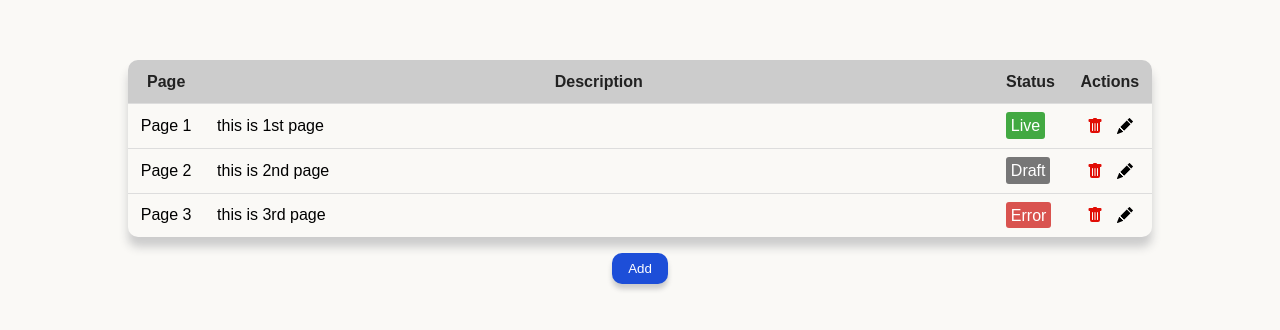
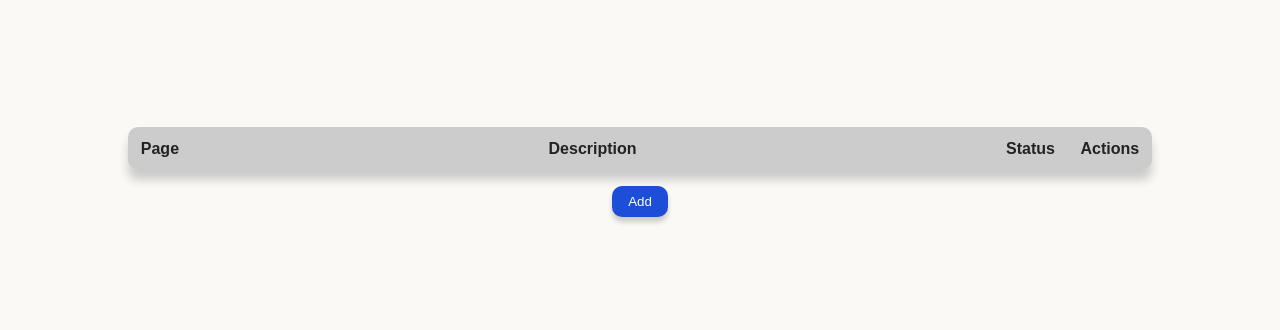
Before and after one commit to UWA-Medical-Physics-Research-Group/RQS-calculator, a React (Create React App) app in the folder rqsplus/: page / in a window 1280 px wide. Shown: the part 228-558 px from the top of the page. Built offline with nearby package versions, Linux system fonts and the light colour scheme.

Commit message:
Removed initial table data

```diff
--- a/rqsplus/src/App.jsx
+++ b/rqsplus/src/App.jsx
@@ -8,9 +8,9 @@ function App() {
   const [modalOpen, setModalOpen] = useState(false);
 
   const [rows, setRows] = useState([
-    { page: "Page 1", description: "this is 1st page", status: "live" },
-    { page: "Page 2", description: "this is 2nd page", status: "draft" },
-    { page: "Page 3", description: "this is 3rd page", status: "error" },
+    // { page: "Page 1", description: "this is 1st page", status: "live" },
+    // { page: "Page 2", description: "this is 2nd page", status: "draft" },
+    // { page: "Page 3", description: "this is 3rd page", status: "error" },
   ]);
   const [rowToEdit, setRowToEdit] = useState(null);
 
```
